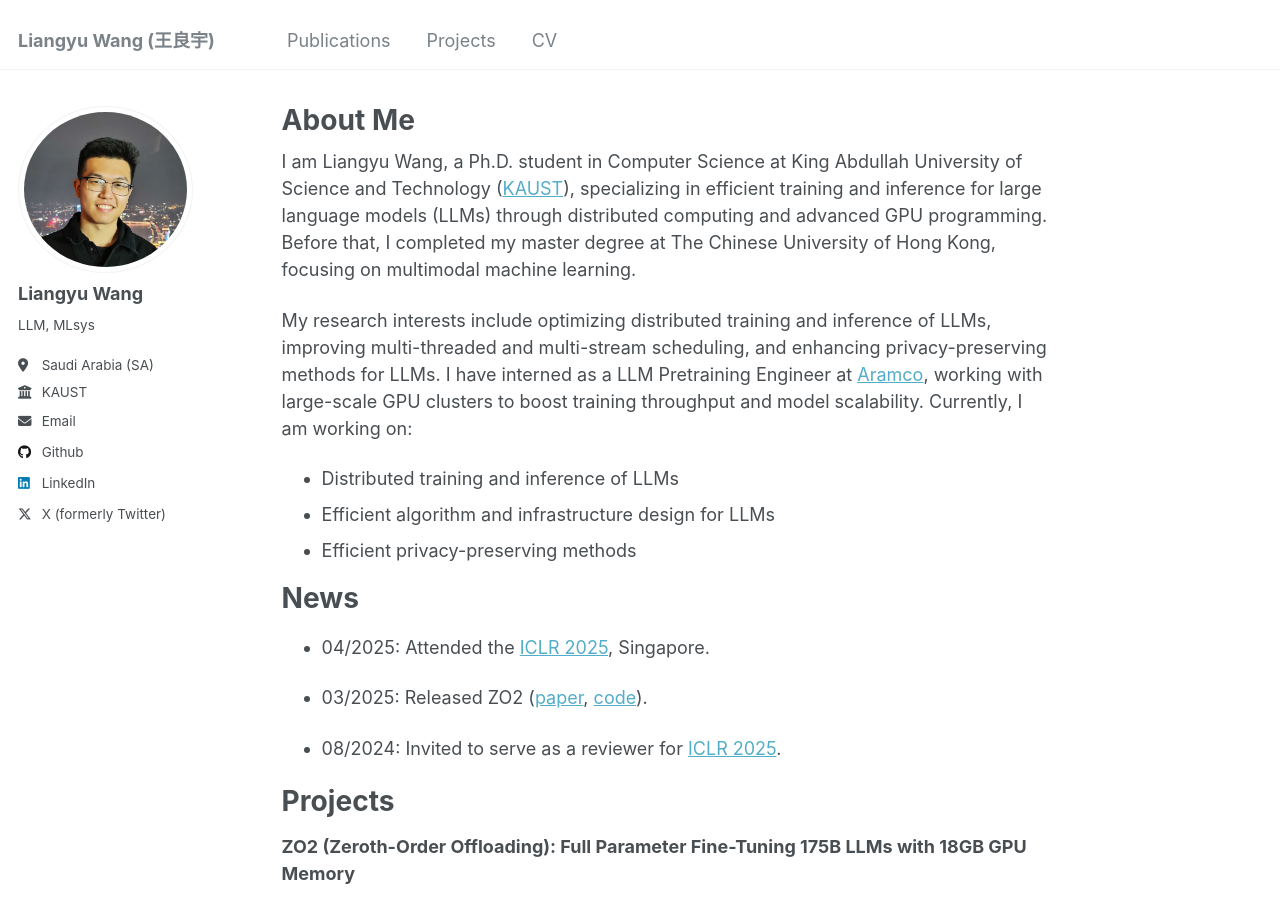
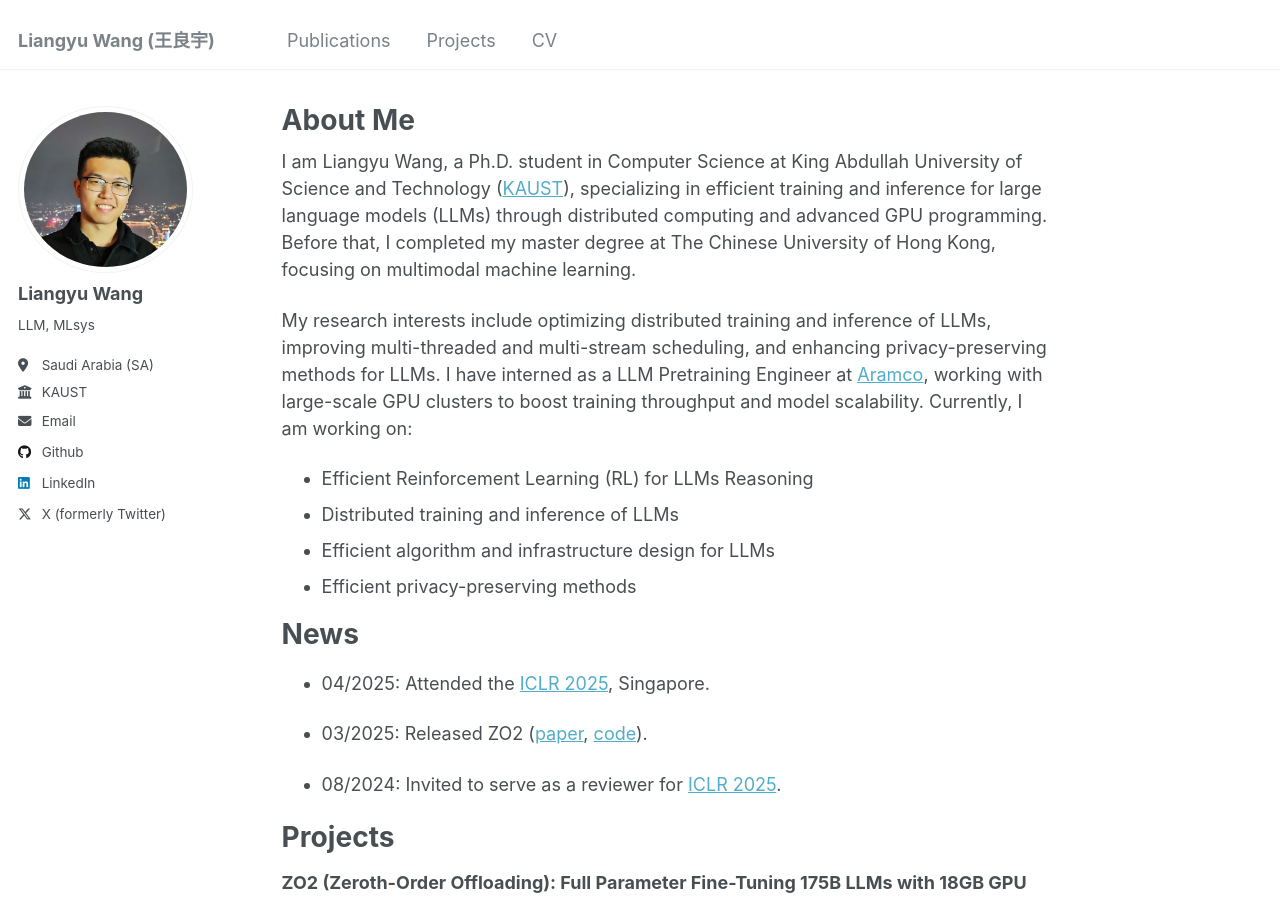
Before and after one commit to liangyuwang/liangyuwang.github.io, a Jekyll site: the page built from _pages/about.md, in a window 1280 px wide and 900 px high. Built offline with Jekyll 4.4.1, drawn with Linux system fonts in a browser that asks for light colours.

Commit message:
update about me

```diff
--- a/_pages/about.md
+++ b/_pages/about.md
@@ -10,6 +10,7 @@ I am Liangyu Wang, a Ph.D. student in Computer Science at King Abdullah Universi
 
 My research interests include optimizing distributed training and inference of LLMs, improving multi-threaded and multi-stream scheduling, and enhancing privacy-preserving methods for LLMs. I have interned as a LLM Pretraining Engineer at [Aramco](https://www.aramco.com/), working with large-scale GPU clusters to boost training throughput and model scalability. Currently, I am working on:
 
+* Efficient Reinforcement Learning (RL) for LLMs Reasoning
 * Distributed training and inference of LLMs
 * Efficient algorithm and infrastructure design for LLMs
 * Efficient privacy-preserving methods
```
